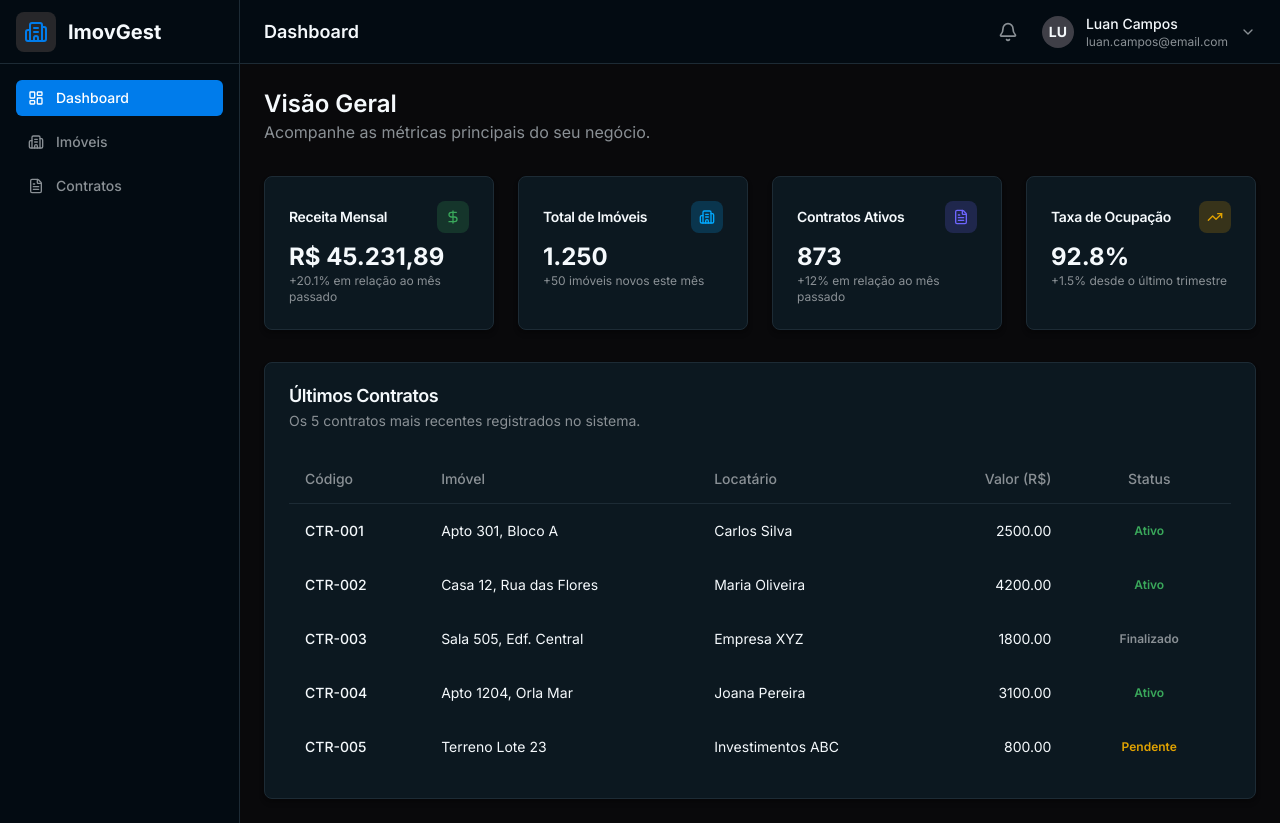
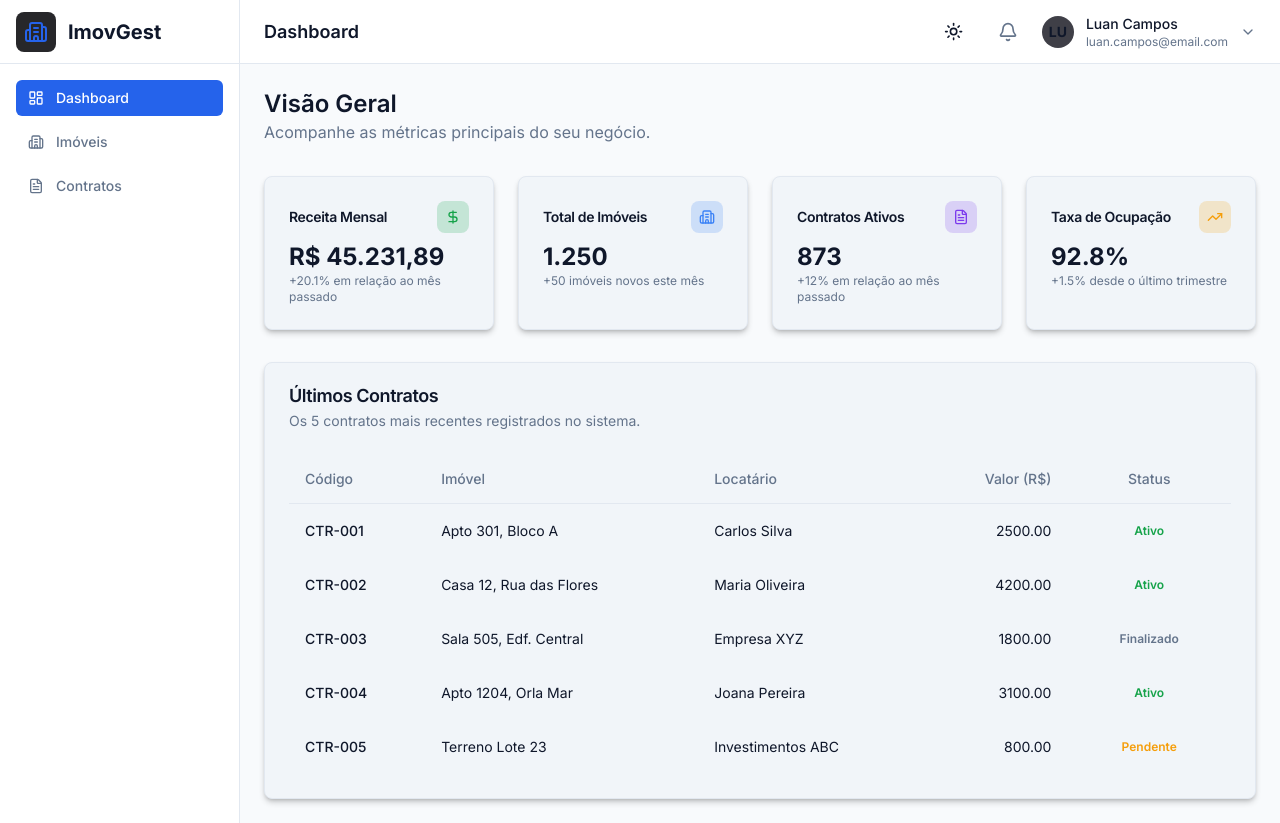
Before and after one commit to luanfcampos/gestao-imobiliaria, a Next.js app: page /dashboard in a window 1280 px wide. Built offline with nearby package versions, Linux system fonts and the light colour scheme.

Commit message:
Adiciona suporte a temas com o componente ThemeProvider e ThemeToggle; atualiza estilos e refatora cores para variáveis CSS.

```diff
--- a/package.json
+++ b/package.json
@@ -15,6 +15,7 @@
     "clsx": "^2.1.1",
     "lucide-react": "^1.7.0",
     "next": "16.2.2",
+    "next-themes": "^0.4.6",
     "react": "19.2.4",
     "react-dom": "19.2.4",
     "tailwind-merge": "^3.5.0"
--- a/src/app/dashboard/page.tsx
+++ b/src/app/dashboard/page.tsx
@@ -38,8 +38,8 @@ const kpiData = [
     value: "873",
     change: "+12% em relação ao mês passado",
     icon: FileText,
-    iconBgColor: "bg-[oklch(60%_0.22_280)]/20",
-    iconColor: "text-[oklch(60%_0.22_280)]",
+    iconBgColor: "bg-[var(--color-violet)]/20",
+    iconColor: "text-[var(--color-violet)]",
   },
   {
     title: "Taxa de Ocupação",
--- a/src/app/globals.css
+++ b/src/app/globals.css
@@ -1,26 +1,37 @@
 @import "tailwindcss";
 
-@theme {
-  --color-background: oklch(9.3% 0.02 240); /* Equivalent to zinc-950 */
-  --color-surface: oklch(14.5% 0.022 240); /* Equivalent to zinc-900 */
-  --color-surface-raised: oklch(20% 0.024 240); /* Equivalent to zinc-800 */
-  --color-border: oklch(28% 0.026 240); /* Equivalent to zinc-700 */
+:root {
+  --color-background: #f8fafc; /* slate-50 */
+  --color-surface: #ffffff; /* white */
+  --color-surface-raised: #f1f5f9; /* slate-100 */
+  --color-border: #e2e8f0; /* slate-200 */
+  --color-accent: #2563eb; /* blue-600 */
+  --color-text-primary: #0f172a; /* slate-900 */
+  --color-text-secondary: #64748b; /* slate-500 */
+  --color-text-label: #334155; /* slate-700 */
 
-  --color-accent: oklch(58.5% 0.2 250); /* Equivalent to blue-500 */
-  --color-accent-hover: oklch(62% 0.2 250); /* Equivalent to blue-400 */
+  --color-success: #16a34a; /* green-600 */
+  --color-alert: #f59e0b; /* amber-500 */
+  --color-info: #3b82f6; /* blue-500 */
+  --color-neutral: #64748b; /* slate-500 */
+  --color-violet: #7c3aed; /* violet-600 */
+}
 
-  --color-text-primary: oklch(98% 0.005 240); /* Equivalent to zinc-50 */
-  --color-text-secondary: oklch(65% 0.01 240); /* Equivalent to zinc-400 */
-  --color-text-label: oklch(85% 0.007 240); /* Equivalent to zinc-300 */
+[data-theme="dark"] {
+  --color-background: #09090b; /* zinc-950 */
+  --color-surface: #18181b; /* zinc-900 */
+  --color-surface-raised: #27272a; /* zinc-800 */
+  --color-border: #3f3f46; /* zinc-700 */
+  --color-accent: #3b82f6; /* blue-500 */
+  --color-text-primary: #fafafa; /* zinc-50 */
+  --color-text-secondary: #a1a1aa; /* zinc-400 */
+  --color-text-label: #d4d4d8; /* zinc-300 */
 
-  --color-success: oklch(65% 0.15 150); /* Equivalent to emerald-500 */
-  --color-alert: oklch(75% 0.18 85); /* Equivalent to amber-500 */
-  --color-info: oklch(70% 0.18 240); /* Equivalent to blue-400 */
-  --color-neutral: oklch(65% 0.01 240); /* Equivalent to zinc-400 */
-  --color-violet: oklch(60% 0.22 280); /* Equivalent to violet-500 */
-
-  --shadow-color: 220 3% 5%; /* For shadow-black/20 */
-  --shadow-strength: 10%;
+  --color-success: #10b981; /* emerald-500 */
+  --color-alert: #f59e0b; /* amber-500 */
+  --color-info: #60a5fa; /* blue-400 */
+  --color-neutral: #a1a1aa; /* zinc-400 */
+  --color-violet: #8b5cf6; /* violet-500 */
 }
 
 body {
--- a/src/app/layout.tsx
+++ b/src/app/layout.tsx
@@ -1,8 +1,9 @@
-import type { Metadata } from "next"
-import { Inter } from "next/font/google"
-import "./globals.css"
+import type { Metadata } from "next";
+import { Inter } from "next/font/google";
+import "./globals.css";
 import { Header } from "@/components/shared/Header";
-import { Sidebar } from "@/components/shared/Sidebar"; // Import Sidebar
+import { Sidebar } from "@/components/shared/Sidebar";
+import { ThemeProvider } from "@/components/ThemeProvider";
 
 const inter = Inter({ subsets: ["latin"] });
 
@@ -17,17 +18,23 @@ export default function RootLayout({
   children: React.ReactNode;
 }>) {
   return (
-    <html lang="en" className="dark">
+    <html lang="en" suppressHydrationWarning>
       <body className={inter.className}>
+        <ThemeProvider
+          attribute="data-theme"
+          defaultTheme="system"
+          enableSystem
+        >
           <div className="flex min-h-screen">
             <Sidebar />
             <div className="flex-1 flex flex-col">
               <Header />
-            <main className="flex-1 p-6 bg-zinc-950">
+              <main className="flex-1 p-6">
                 {children}
               </main>
             </div>
           </div>
+        </ThemeProvider>
       </body>
     </html>
   );
--- /dev/null
+++ b/src/components/ThemeProvider.tsx
@@ -0,0 +1,8 @@
+"use client";
+
+import * as React from "react";
+import { ThemeProvider as NextThemesProvider, type ThemeProviderProps } from "next-themes";
+
+export function ThemeProvider({ children, ...props }: ThemeProviderProps) {
+  return <NextThemesProvider {...props}>{children}</NextThemesProvider>;
+}
--- a/src/components/shared/Header.tsx
+++ b/src/components/shared/Header.tsx
@@ -2,6 +2,8 @@
 
 import { usePathname } from "next/navigation"
 import { Bell, ChevronDown } from "lucide-react"
+
+import { ThemeToggle } from "@/components/ui/ThemeToggle";
 
 const getTitleFromPathname = (pathname: string): string => {
     if (pathname.startsWith("/imoveis")) return "Imóveis";
@@ -19,6 +21,7 @@ export function Header() {
     <header className="h-16 flex items-center justify-between px-6 bg-[var(--color-surface)] border-b border-[var(--color-border)]">
       <h1 className="text-lg font-semibold text-[var(--color-text-primary)]">{title}</h1>
       <div className="flex items-center gap-4">
+        <ThemeToggle />
         <button className="p-2 rounded-full hover:bg-[var(--color-surface-raised)]">
           <Bell className="h-5 w-5 text-[var(--color-text-secondary)]" />
         </button>
--- /dev/null
+++ b/src/components/ui/ThemeToggle.tsx
@@ -0,0 +1,23 @@
+"use client";
+
+import * as React from "react";
+import { Moon, Sun } from "lucide-react";
+import { useTheme } from "next-themes";
+
+import { Button } from "@/components/ui/Button";
+
+export function ThemeToggle() {
+  const { theme, setTheme } = useTheme();
+
+  return (
+    <Button
+      variant="ghost"
+      size="icon"
+      onClick={() => setTheme(theme === "light" ? "dark" : "light")}
+    >
+      <Sun className="h-[1.2rem] w-[1.2rem] rotate-0 scale-100 transition-all dark:-rotate-90 dark:scale-0" />
+      <Moon className="absolute h-[1.2rem] w-[1.2rem] rotate-90 scale-0 transition-all dark:rotate-0 dark:scale-100" />
+      <span className="sr-only">Toggle theme</span>
+    </Button>
+  );
+}
```
Also changed, not shown: 1 other file (tests, documents, lock files or other folders). Lines whose indentation alone changed are shown as unchanged.
